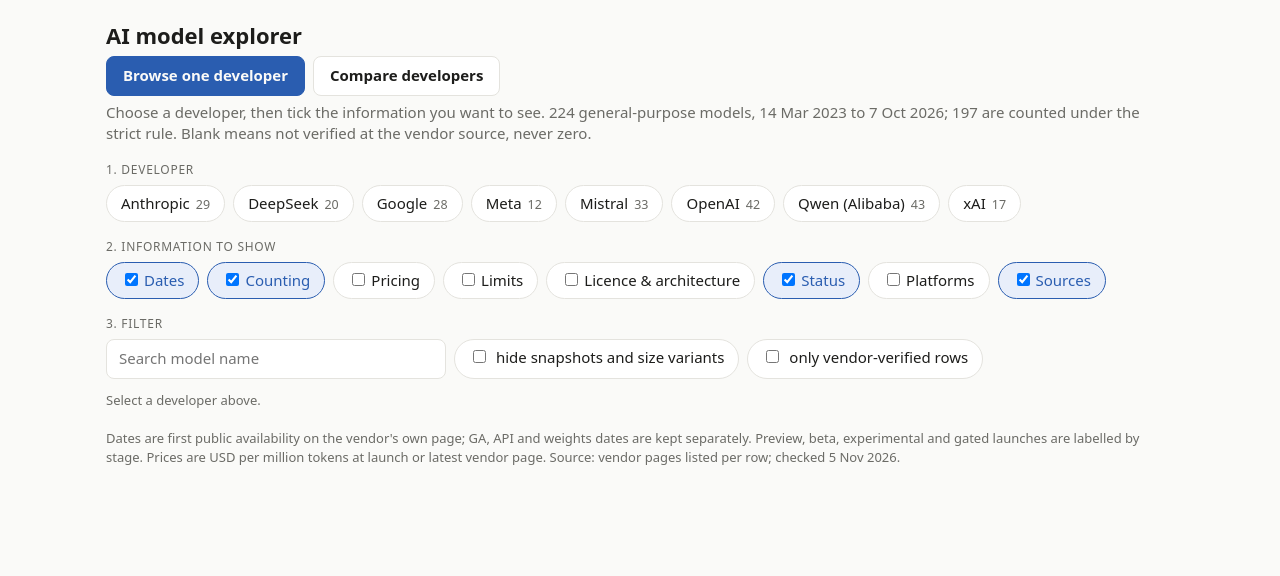
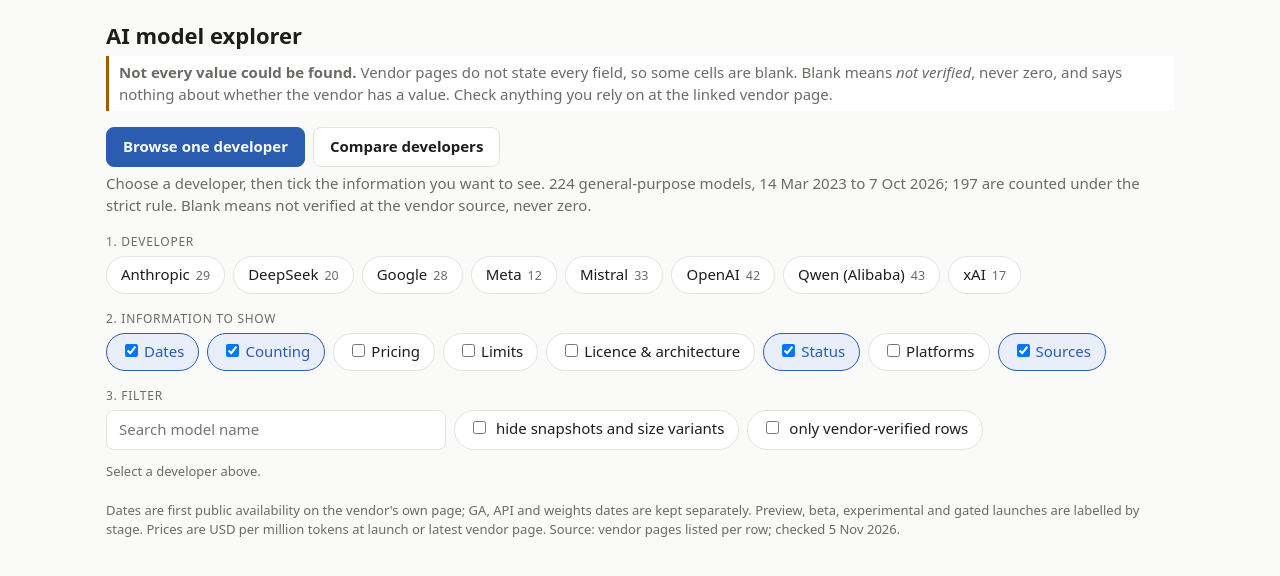
Before and after one commit to habbine/comparative-list-ai-model-releases, a plain HTML site: page docs/index.html in a window 1280 px wide. Drawn offline with Linux system fonts and the light colour scheme.

Commit message:
README: describe the explorer and its compare mode; add not-every-value-found notice (README and page)
Co-Authored-By: Claude Sonnet 5.5 <noreply@anthropic.com>
Claude-Session: https://claude.ai/code/session_01RegHFLeygYwMxoYfXMgXAZ

```diff
--- a/docs/index.html
+++ b/docs/index.html
@@ -34,6 +34,7 @@ a{color:var(--acc)}.n{color:var(--mut);font-size:13px;margin-top:20px}
 </style></head><body><div class="w">
 <h1>AI model explorer</h1>
 <p class="s" id="intro2" hidden>Pick one piece of information and see every developer side by side. Models without a verified value are left out of the figures, never counted as zero. Medians mix flagship and small models, so read them next to the model-by-model lists.</p>
+<p class="s" id="disc" style="border-left:3px solid var(--warn);padding:6px 10px;background:var(--card)"><b>Not every value could be found.</b> Vendor pages do not state every field, so some cells are blank. Blank means <i>not verified</i>, never zero, and says nothing about whether the vendor has a value. Check anything you rely on at the linked vendor page.</p>
 <div class="mt"><button data-mode="one" aria-pressed="true">Browse one developer</button><button data-mode="cmp" aria-pressed="false">Compare developers</button></div>
 <p class="s" id="intro1">Choose a developer, then tick the information you want to see. 224 general-purpose models, 14 Mar 2023 to 7 Oct 2026; 197 are counted under the strict rule. Blank means not verified at the vendor source, never zero.</p>
 <div id="one"><div class="lab">1. Developer</div><div class="row" id="devs"></div>
```
Also changed, not shown: 1 other file.
